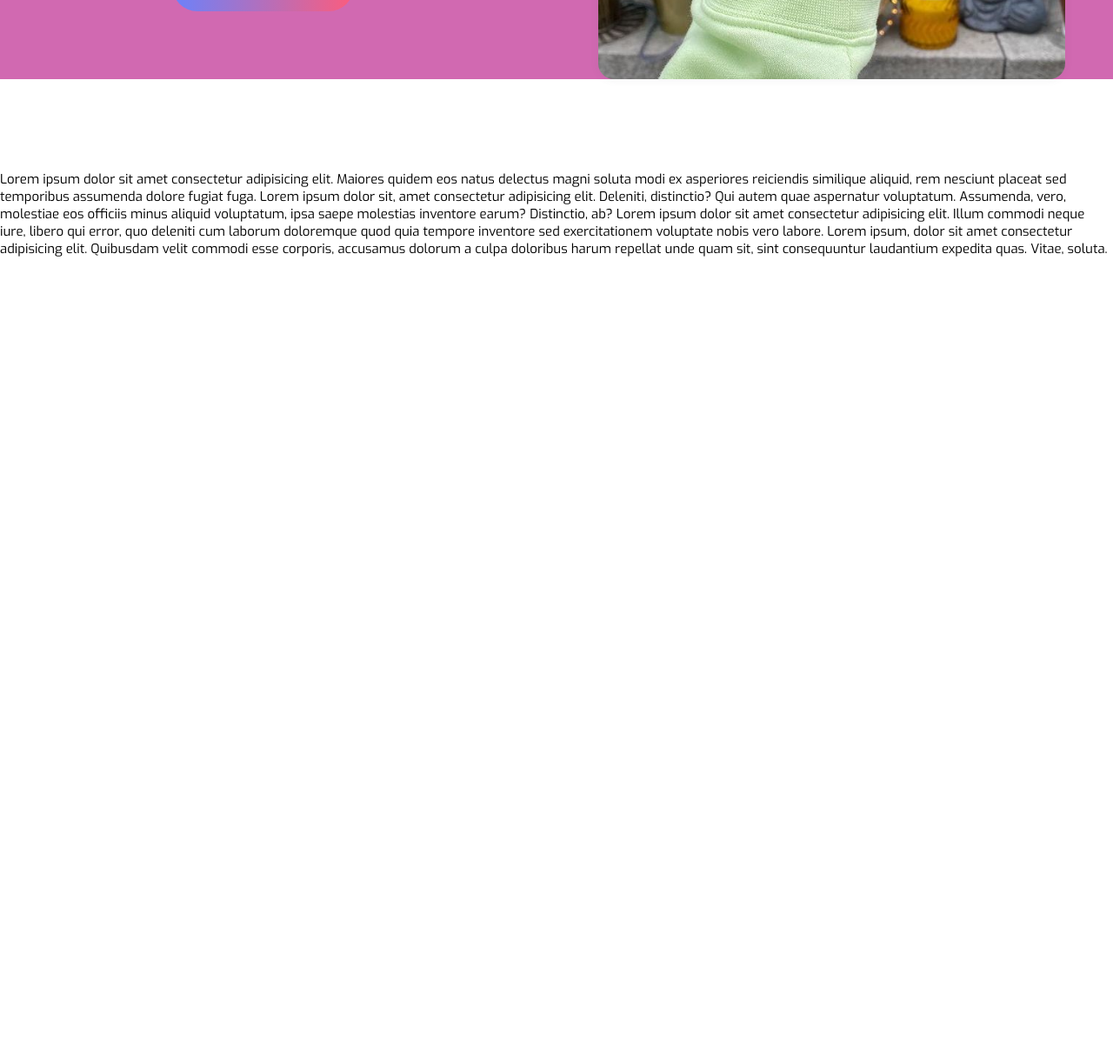
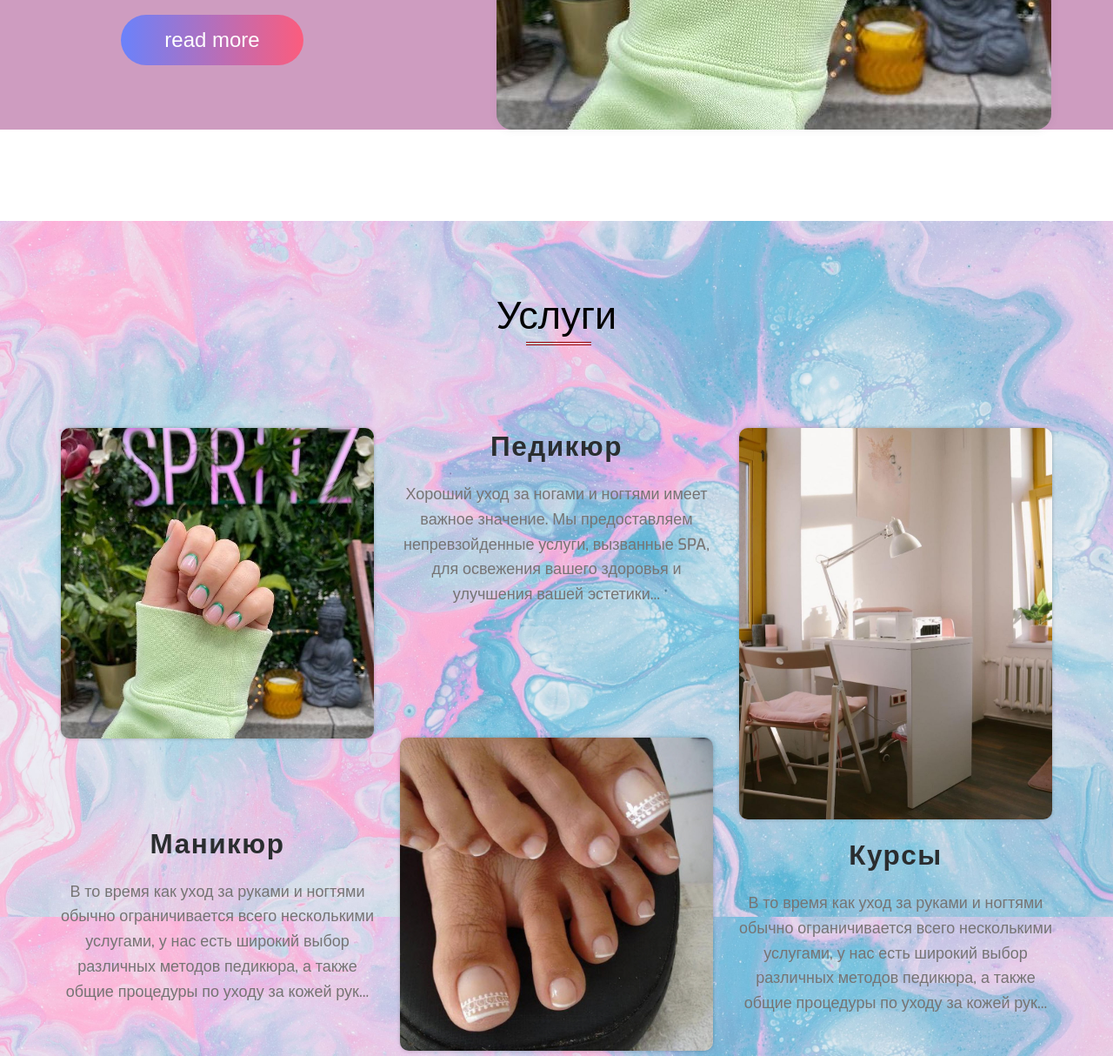
Before and after one commit to Xdimax1488/nail_wroclaw_anna, a website: page src/html/main.html in a window 1280 px wide. Shown: the part 1586-2800 px from the top of the page at 87% size. Before the commit the page ends 1882 px from the top, so only its background shows below. Drawn offline with Linux system fonts and the light colour scheme.

Commit message:
make Services section

```diff
--- a/src/html/main.html
+++ b/src/html/main.html
@@ -19,17 +19,17 @@
       </div>
       <ul class="navbar__menu">
         <li class="navbar__item">
-          <a href="#" class="navbar__links" id="home-page">Главная</a>
+          <a href="#header" class="navbar__links" id="home-page">Главная</a>
         </li>
         <li class="navbar__item">
-          <a href="#" class="navbar__links" id="works-page">работы</a>
+          <a href="#about" class="navbar__links" id="works-page">О нас</a>
         </li>
         <li class="navbar__item">
-          <a href="#" class="navbar__links" id="price-page">прайс</a>
+          <a href="#services" class="navbar__links" id="price-page">услуги</a>
         </li>
          </li>
         <li class="navbar__item">
-          <a href="#" class="navbar__links" id="ыervices-page">услуги</a>
+          <a href="#" class="navbar__links" id="ыervices-page">галерея</a>
         </li>
          </li>
         <li class="navbar__item">
@@ -50,7 +50,7 @@
     </nav>
 
     <!-- Header Section-->
-    <header class="header">
+    <header class="header" id="header">
       <div class="header__inner">
 
         <div class="header__content">
@@ -69,11 +69,11 @@
       </div>
     </header>
     <!-- About Us Section-->
-  <div class="aboutus">
+  <div class="aboutus" id="about">
 
     <div class="aboutus__inner">
       <div class="conteiner">
-        <div class="aboutus__header">О нас</div>
+        <div class="block__header">О нас</div>
         <div class="aboutus__content">
          <div class="aboutus__description">
            <div class="aboutus__description--header">Почему мы?</div>
@@ -97,11 +97,53 @@
     </div>
   </div>
     <!--Services Section-->
-    <div>
-      Lorem ipsum dolor sit amet consectetur adipisicing elit. Maiores quidem eos natus delectus magni soluta modi ex asperiores reiciendis similique aliquid, rem nesciunt placeat sed temporibus assumenda dolore fugiat fuga.
-      Lorem ipsum dolor sit, amet consectetur adipisicing elit. Deleniti, distinctio? Qui autem quae aspernatur voluptatum. Assumenda, vero, molestiae eos officiis minus aliquid voluptatum, ipsa saepe molestias inventore earum? Distinctio, ab?
-      Lorem ipsum dolor sit amet consectetur adipisicing elit. Illum commodi neque iure, libero qui error, quo deleniti cum laborum doloremque quod quia tempore inventore sed exercitationem voluptate nobis vero labore.
-      Lorem ipsum, dolor sit amet consectetur adipisicing elit. Quibusdam velit commodi esse corporis, accusamus dolorum a culpa doloribus harum repellat unde quam sit, sint consequuntur laudantium expedita quas. Vitae, soluta.
+  <div class="services" id="services">
+    <div class="services__inner">
+      <div class="conteiner">
+        <div class="block__header">
+          услуги
+        </div>
+        <div class="services__content">
+          <div class="content__servic">
+
+            <img class="content__pic" src="../image/about.jpeg" alt="manicure">
+            <div class="content__description">
+              <h3 class="description__header">маникюр</h3>
+              <div class="deskription__text">
+                В то время как уход за руками и ногтями обычно ограничивается всего несколькими услугами, у нас есть широкий выбор различных методов педикюра, а также общие процедуры по уходу за кожей рук...
+              </div>
+            </div>
+          </div>
+          <div class="content__servic">
+            <div class="content__description m">
+              <h3 class="description__header">педикюр</h3>
+              <div class="deskription__text">
+                Хороший уход за ногами и ногтями имеет важное значение. Мы предоставляем непревзойденные услуги, вызванные SPA, для освежения вашего здоровья и улучшения вашей эстетики...
+              </div>
+            </div>
+              <img class="content__pic" src="../image/pedicure.jpeg" alt="pedicure">
+          </div>
+          <div class="content__servic">
+
+              <img class="content__pic" src="../image/kurs.jpeg" alt="kurs">
+
+            <div class="content__description k">
+              <h3 class="description__header">курсы</h3>
+              <div class="deskription__text">
+                В то время как уход за руками и ногтями обычно ограничивается всего несколькими услугами, у нас есть широкий выбор различных методов педикюра, а также общие процедуры по уходу за кожей рук...
+              </div>
+            </div>
+          </div>
+
+
+        </div>
+        <div class="aboutus__description--btn">
+          <button class="shop r">
+            <a href="#">read more</a></button>
+        </div>
+      </div>
+
+    </div>
   </div>
 
 
--- a/src/scss/aboutus.scss
+++ b/src/scss/aboutus.scss
@@ -5,15 +5,17 @@
 }
 .aboutus__inner {
   padding-top: 100px;
-  background-color: #be2a91b3;
+  background-color: #a0418584;
   height: 100%;
   background-attachment: fixed;
 }
-.aboutus__header {
+.block__header {
   text-align: center;
   font-size: 3rem;
   position: relative;
   font-weight: 500;
+  text-transform: capitalize;
+  line-height: 1.2rem;
   &::after {
     content: '';
     width: 5rem;
@@ -22,7 +24,7 @@
     border-bottom: 1px solid #980404;
     border-top: 1px solid #980404;
     position: absolute;
-    bottom: -5px;
+    bottom: -25px;
     left: 47%;
   }
 }
@@ -34,13 +36,13 @@
   display: flex;
 }
 .aboutus__description {
-  width: 50%;
+  width: 40%;
   padding-right: 6rem;
 
   display: block;
 }
 .aboutus__pic {
-  width: 50%;
+  width: 60%;
   //height: 120px;
   padding-left: 3.2rem;
   & img {
--- a/src/scss/mean.scss
+++ b/src/scss/mean.scss
@@ -28,3 +28,4 @@ h6 {
 @import 'lenguage';
 @import 'navbar';
 @import 'aboutus';
+@import 'services';
--- /dev/null
+++ b/src/scss/services.scss
@@ -0,0 +1,63 @@
+.services {
+    height: 100%;
+    position: relative;
+
+}
+.services__inner {
+    background-image: url(../image/back_services.jpeg);
+    background-attachment: fixed;
+    background-repeat: no-repeat;
+    height: 100%;
+    background-size: cover;
+    background-position: center center;
+  padding-top: 100px;
+  padding-bottom: 100px;
+}
+.services__content {
+  display: flex;
+  margin: 7rem 0;
+  flex-wrap: wrap;
+}
+.content__servic {
+  width: 33.3333%;
+  padding: 1rem;
+}
+.content__pic {
+  display: block;
+  max-width: 100%;
+  height: auto;
+  //width: 360px;
+  //height: 360px;
+  border-radius: 10px;
+  box-shadow:0 0 4px rgba($black, $alpha:0.25);
+  transition:  box-shadow 0.2s linear;
+  &:hover{
+    box-shadow:0 0 25px rgba($black, $alpha:0.25);
+  }
+}
+.content__description {
+  margin-top: 100px;
+  &.m {
+    margin-top: 0;
+    margin-bottom: 150px;
+  }
+  &.k {
+    margin-top: 20px;
+  }
+  & h3{
+      text-align: center;
+      letter-spacing: 1.5px;
+      font-size: 2.1rem;
+      font-weight: 600;
+      text-transform: capitalize;
+      color:#2A2D2F
+  }
+}
+.deskription__text{
+    text-align: center;
+    font-size: 1.2rem;
+    color:#767474;
+    font-weight: 500;
+    line-height: 1.6em;
+    padding-top: 20px;
+}
```
Also changed, not shown: src/css/aboutus.css, src/css/mean.css, src/css/services.css (added), src/image/back_services.jpeg (added), src/image/kurs.jpeg (added), src/image/pedicure.jpeg (added).
